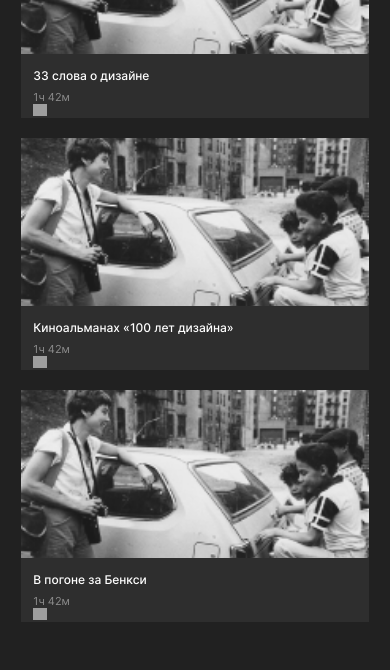
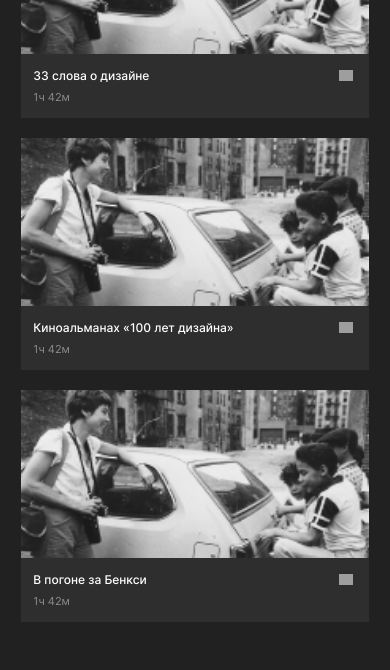
Before and after one commit to Vovkasquid/movies-explorer-frontend, a React (Create React App) app: page /saved-movies in a window 390 px wide. Shown: the part 497-1167 px from the top of the page. Built offline with nearby package versions, Linux system fonts and the light colour scheme; grey boxes are pictures that could not be loaded.

Commit message:
fix: исправить лайк на кнопку удаления в сохранённых фильмах

```diff
--- a/src/components/MoviesCard/MoviesCard.css
+++ b/src/components/MoviesCard/MoviesCard.css
@@ -61,6 +61,7 @@
 
 .movies-card__button_type_close-btn {
   background-image: url(../../images/movie-delete-button.svg);
+  background-size: contain;
 }
 
 .movies-card__film-picture {
@@ -95,7 +96,7 @@
   .movies-card__duration {
     margin: 0;
   }
-  .movies-card__like-button {
+  .movies-card__button {
     position: absolute;
     top: 16px;
     right: 16px;
--- a/src/components/MoviesCard/MoviesCard.jsx
+++ b/src/components/MoviesCard/MoviesCard.jsx
@@ -1,20 +1,20 @@
 import React from 'react'
 import './MoviesCard.css'
 
-export default function MoviesCard({ filmName, filmDuration, filmPicture, isLiked }) {
+export default function MoviesCard({ filmName, filmDuration, filmPicture, isLiked, isSaved }) {
   return (
     <div className="movies-card">
       <div className="movies-card__info-container">
         <h3 className="movies-card__title">{filmName}</h3>
         <p className="movies-card__duration">{filmDuration}</p>
-        {1 && (
+        {isSaved && (
           <button
             aria-label="delete"
             type="button"
             className="movies-card__button movies-card__button_type_close-btn"
           />
         )}
-        {null && (
+        {!isSaved && (
           <button
             aria-label="like"
             type="button"
--- a/src/components/MoviesCardList/MoviesCardList.jsx
+++ b/src/components/MoviesCardList/MoviesCardList.jsx
@@ -48,18 +48,18 @@ export default function MoviesCardList({ isSaved }) {
       ) : (
         <ul className="movies-card-list__list">
           <li>
-            <MovieCard filmName="33 слова о дизайне" filmDuration="1ч 42м" filmPicture={filmPicture} isLiked />
+            <MovieCard filmName="33 слова о дизайне" filmDuration="1ч 42м" filmPicture={filmPicture} isSaved />
           </li>
           <li>
             <MovieCard
               filmName="Киноальманах «100 лет дизайна»"
               filmDuration="1ч 42м"
               filmPicture={filmPicture}
-              isLiked
+              isSaved
             />
           </li>
           <li>
-            <MovieCard filmName="В погоне за Бенкси" filmDuration="1ч 42м" filmPicture={filmPicture} isLiked={false} />
+            <MovieCard filmName="В погоне за Бенкси" filmDuration="1ч 42м" filmPicture={filmPicture} isSaved />
           </li>
         </ul>
       )}
```
